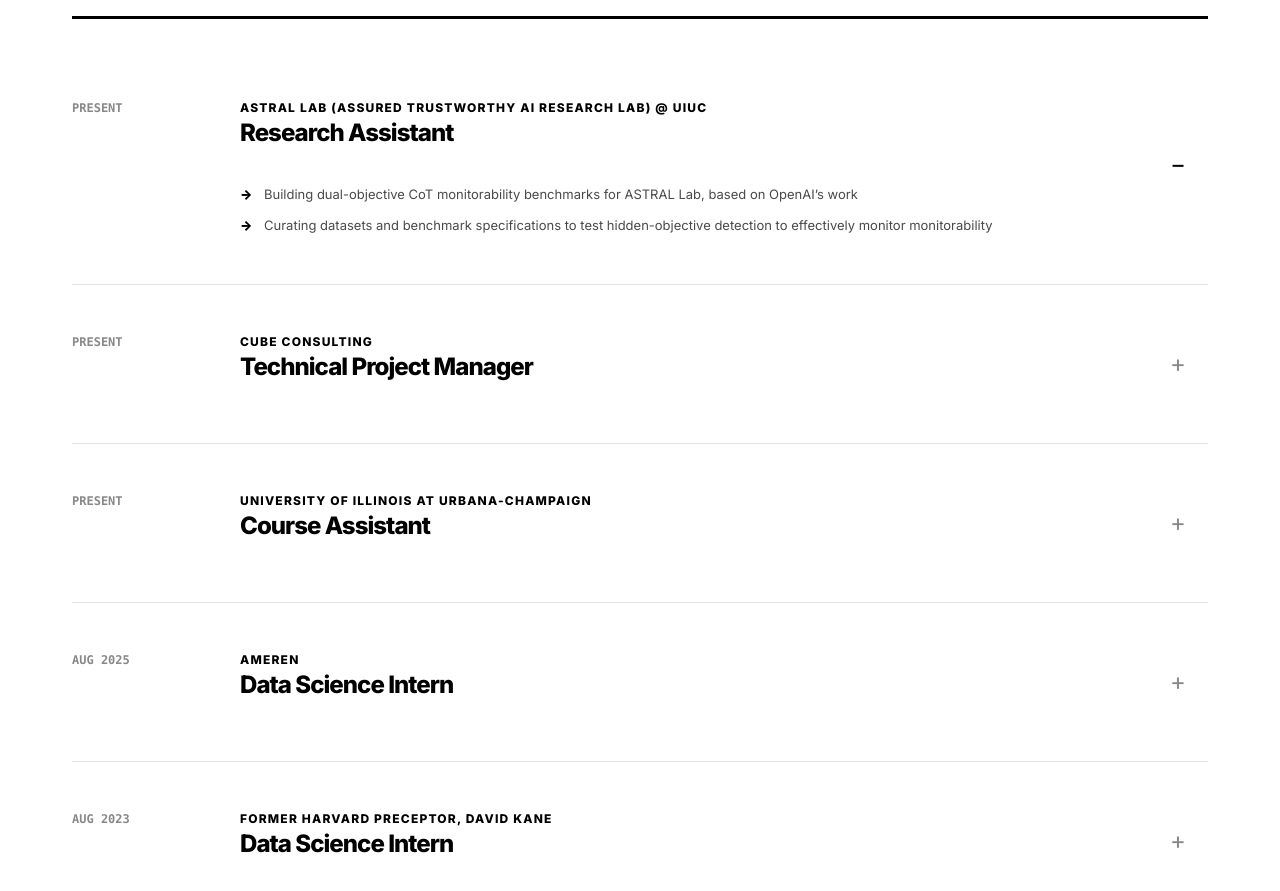
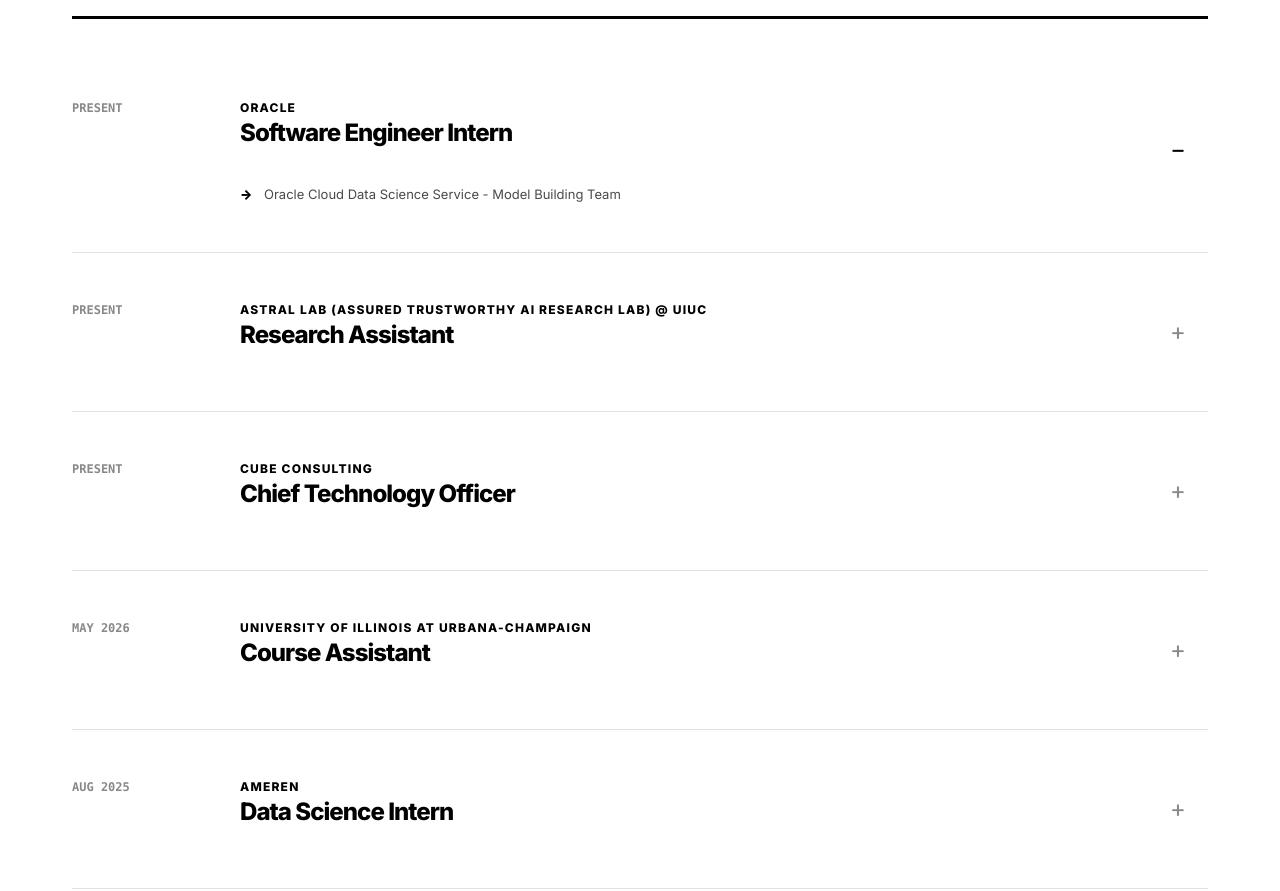
Before and after one commit to manntalati/personal-website, a React (Vite) app: page / in a window 1280 px wide. Shown: the part 2144-3035 px from the top of the page. Built offline with nearby package versions, Linux system fonts and the light colour scheme; no server answers.

Commit message:
add to experience

```diff
--- a/src/Experience.tsx
+++ b/src/Experience.tsx
@@ -18,6 +18,17 @@
 
     const experiences: Experience[] = [
         {
+            title: "Software Engineer Intern",
+            company: "Oracle",
+            duration: "May 2026 - Present",
+            bullets: [
+                "Oracle Cloud Data Science Service - Model Building Team",
+            ],
+            imageUrl: "cube.png",
+            urlLink: "https://www.oracle.com/",
+            themes: ["Model Building", "Software Engineering", "Cloud Infrastructure"],
+        },
+        {
             title: "Research Assistant",
             company: "ASTRAL Lab (Assured Trustworthy AI Research Lab) @ UIUC",
             duration: "Jan 2026 - Present",
@@ -30,7 +41,7 @@
             themes: ["LLM", "Chain of Thought", "Research"],
         },
         {
-            title: "Technical Project Manager",
+            title: "Chief Technology Officer",
             company: "CUBE Consulting",
             duration: "Sep 2024 - Present",
             bullets: [
@@ -44,7 +55,7 @@
         {
             title: "Course Assistant",
             company: "University of Illinois at Urbana-Champaign",
-            duration: "Sep 2025 - Present",
+            duration: "Sep 2025 - May 2026",
             bullets: [
                 "Mentor 8 students through the SDLC by standardizing Git workflows, pull requests, code reviews, and CI/CD pipelines",
                 "Leading bi-weekly design/code reviews and implementing issue tracking and sprint cadences",
```
